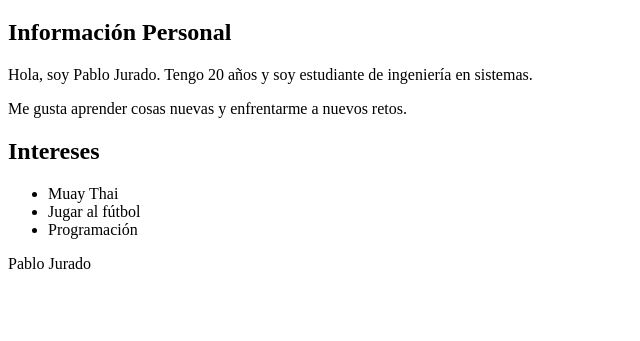
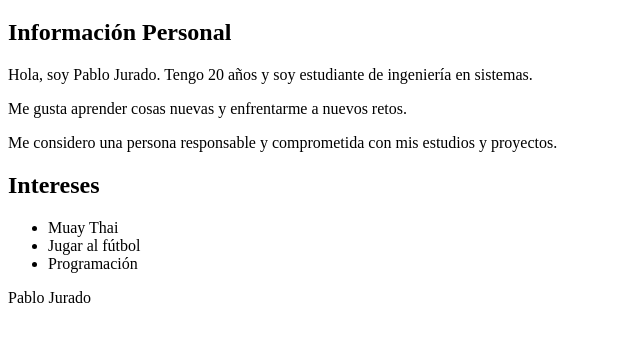
Before and after one commit to iesgrancapitan-eed/practica2-git-haciendo-copia-en-remoto-Pablojurado10, a plain HTML site: page sobremi.html in a window 1280 px wide. Shown: the part 61-402 px from the top of the page, without its empty margins (0-640 px from the left). Drawn offline with Linux system fonts and the light colour scheme.

Commit message:
modificacion html

```diff
--- a/sobremi.html
+++ b/sobremi.html
@@ -17,6 +17,7 @@
             <h2>Información Personal</h2>
             <p>Hola, soy Pablo Jurado. Tengo 20 años y soy estudiante de ingeniería en sistemas.</p>
             <p>Me gusta aprender cosas nuevas y enfrentarme a nuevos retos.</p>
+            <p>Me considero una persona responsable y comprometida con mis estudios y proyectos.</p>
         </section>
         <section>
             <h2>Intereses</h2>
```
